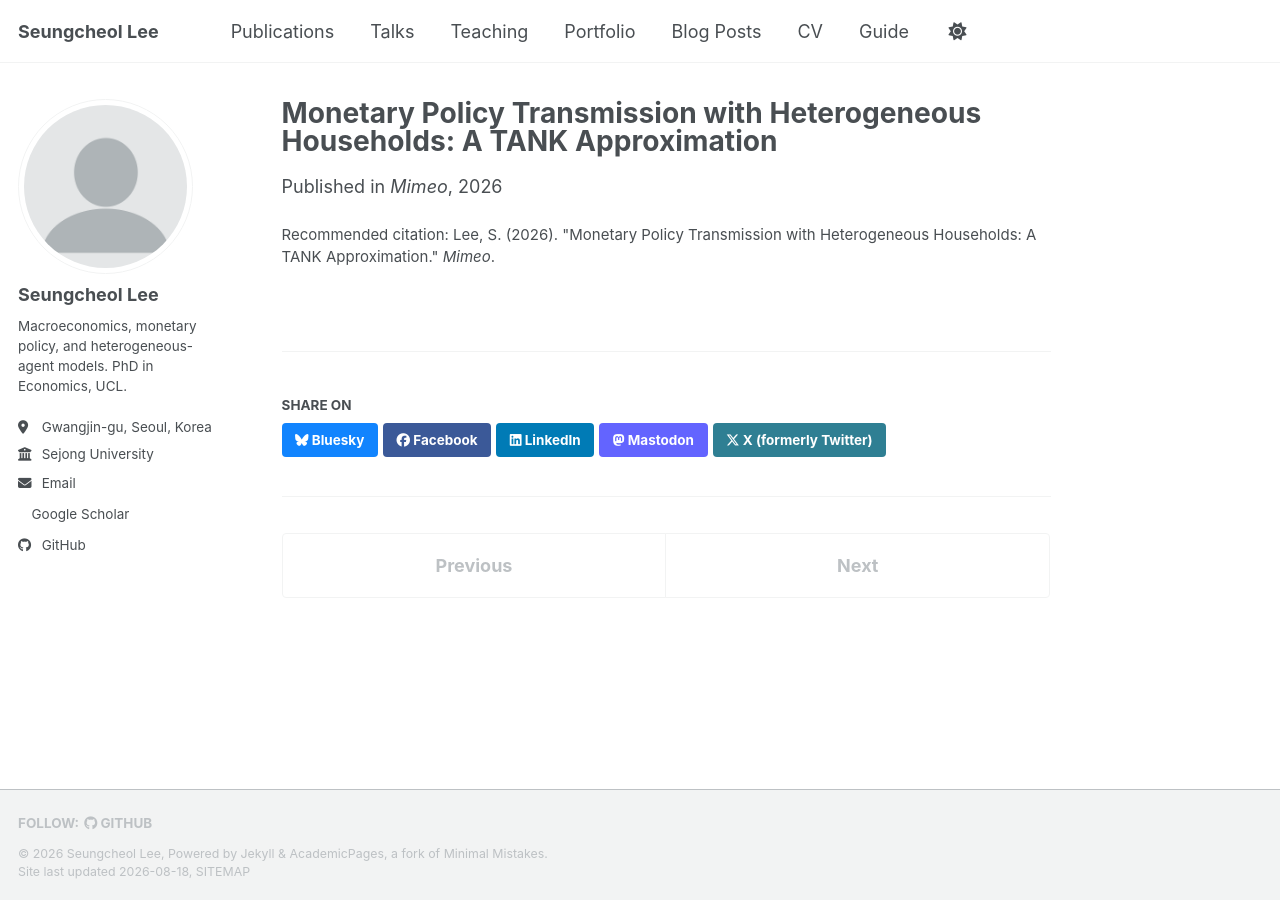
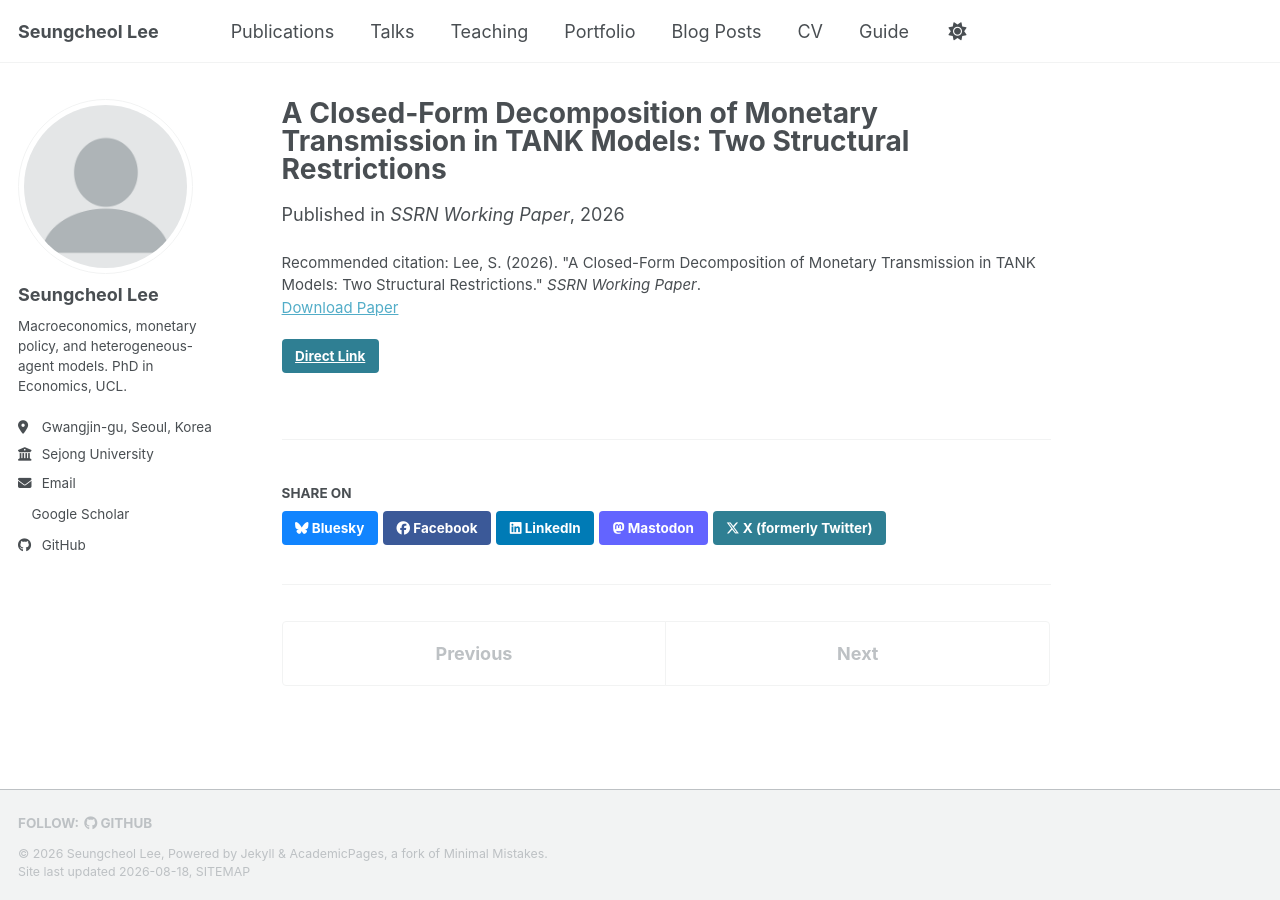
Before and after one commit to lofie21/lofie21.github.io, a Jekyll site: the page built from _publications/2026-01-04-tank-approximation.md, in a window 1280 px wide. Built offline with Jekyll 4.4.1, drawn with Linux system fonts in a browser that asks for light colours; a style sheet for code colours, icons or effects is not loaded.

Commit message:
Update 2026-01-04-tank-approximation.md

```diff
--- a/_publications/2026-01-04-tank-approximation.md
+++ b/_publications/2026-01-04-tank-approximation.md
@@ -1,10 +1,12 @@
 ---
-title: "Monetary Policy Transmission with Heterogeneous Households: A TANK Approximation"
+title: "A Closed-Form Decomposition of Monetary Transmission in TANK Models: Two Structural Restrictions"
 collection: publications
 category: workingpapers
 permalink: /publication/2026-01-04-tank-approximation
-excerpt: 'Working paper. This paper develops a tractable TANK approximation to a full heterogeneous-agent model of monetary policy transmission.'
+excerpt: 'Working paper. In a two-agent New Keynesian model where hand-to-mouth households hold nominal debt, all five monetary transmission channels of Auclert (2019) admit closed-form expressions. Two structural restrictions follow: the earnings heterogeneity channel is a fixed multiple of real marginal cost, so its ratio to inflation is invariant to the wage schedule; and the interest rate exposure and Fisher channels are dual, both deriving from the same hand-to-mouth balance-sheet position.'
 date: 2026-01-04
-venue: 'Mimeo'
-citation: 'Lee, S. (2026). &quot;Monetary Policy Transmission with Heterogeneous Households: A TANK Approximation.&quot; <i>Mimeo</i>.'
+venue: 'SSRN Working Paper'
+link: 'https://papers.ssrn.com/sol3/papers.cfm?abstract_id=7237374'
+paperurl: 'https://papers.ssrn.com/sol3/papers.cfm?abstract_id=7237374'
+citation: 'Lee, S. (2026). &quot;A Closed-Form Decomposition of Monetary Transmission in TANK Models: Two Structural Restrictions.&quot; <i>SSRN Working Paper</i>.'
 ---
```
